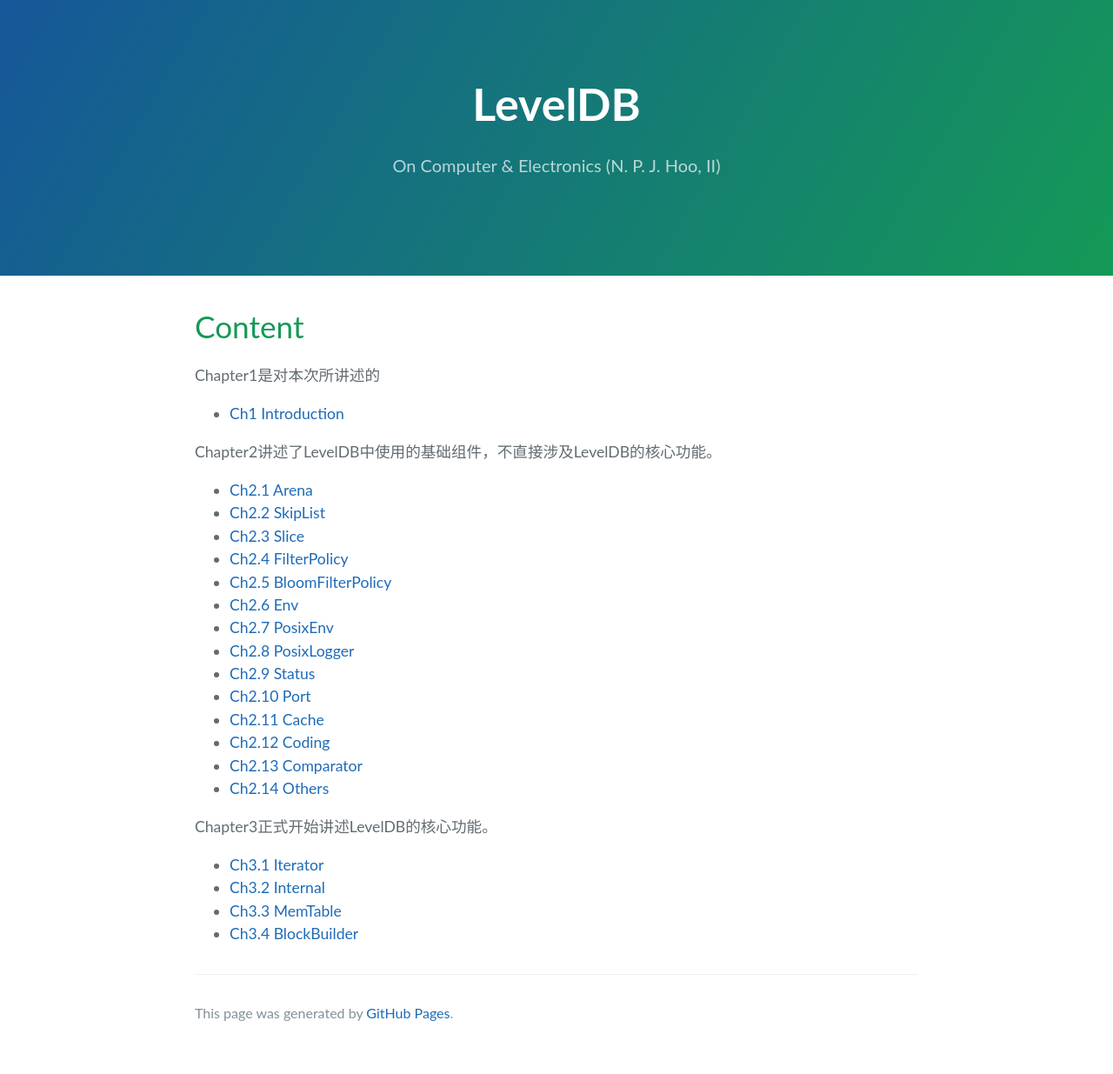
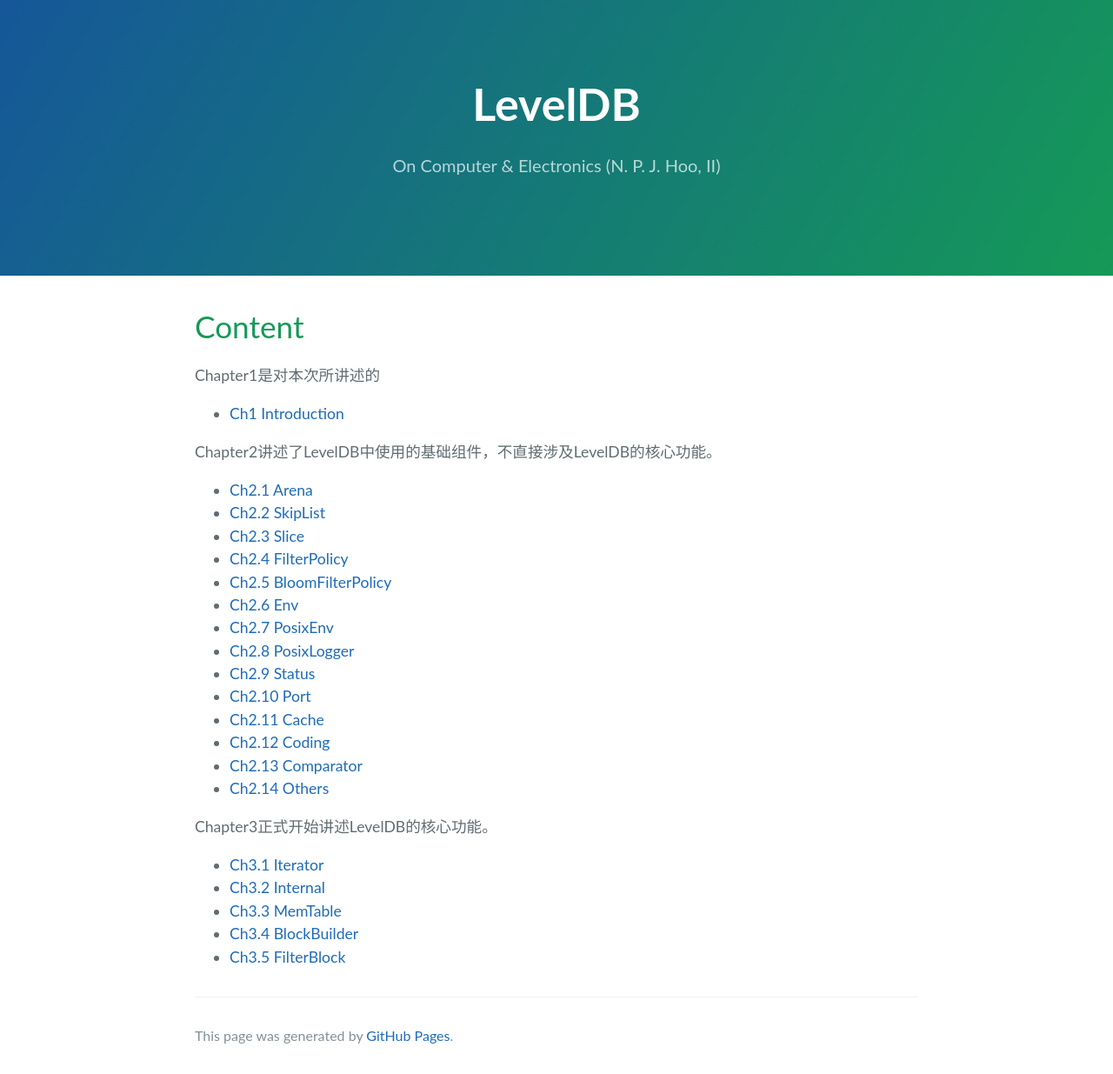
Before and after one commit to napoleonhoo/napoleonhoo.github.io, a Jekyll site: the page built from Cpp/SourceCode/leveldb/Ch0_Content.md, in a window 1280 px wide. Shown: the whole page at 87% size. Built offline with Jekyll 4.4.1, drawn with Linux system fonts in a browser that asks for light colours; before the commit the page ends 1209 px from its top, so only the background shows below that.

Commit message:
add filterblock of leveldb content

```diff
--- a/Cpp/SourceCode/leveldb/Ch0_Content.md
+++ b/Cpp/SourceCode/leveldb/Ch0_Content.md
@@ -28,7 +28,8 @@
 
 Chapter3正式开始讲述LevelDB的核心功能。
 
-* [Ch3.1 Iterator](./Ch3.1_Iterator.html)
-* [Ch3.2 Internal](./Ch3.2_Internal.html)
-* [Ch3.3 MemTable](./Ch3.3_MemTable.html)
-* [Ch3.4 BlockBuilder](./Ch3.4_BlockBuilder.html)
+- [Ch3.1 Iterator](./Ch3.1_Iterator.html)
+- [Ch3.2 Internal](./Ch3.2_Internal.html)
+- [Ch3.3 MemTable](./Ch3.3_MemTable.html)
+- [Ch3.4 BlockBuilder](./Ch3.4_BlockBuilder.html)
+- [Ch3.5 FilterBlock](./Ch3.5_FilterBlock.html)
```
